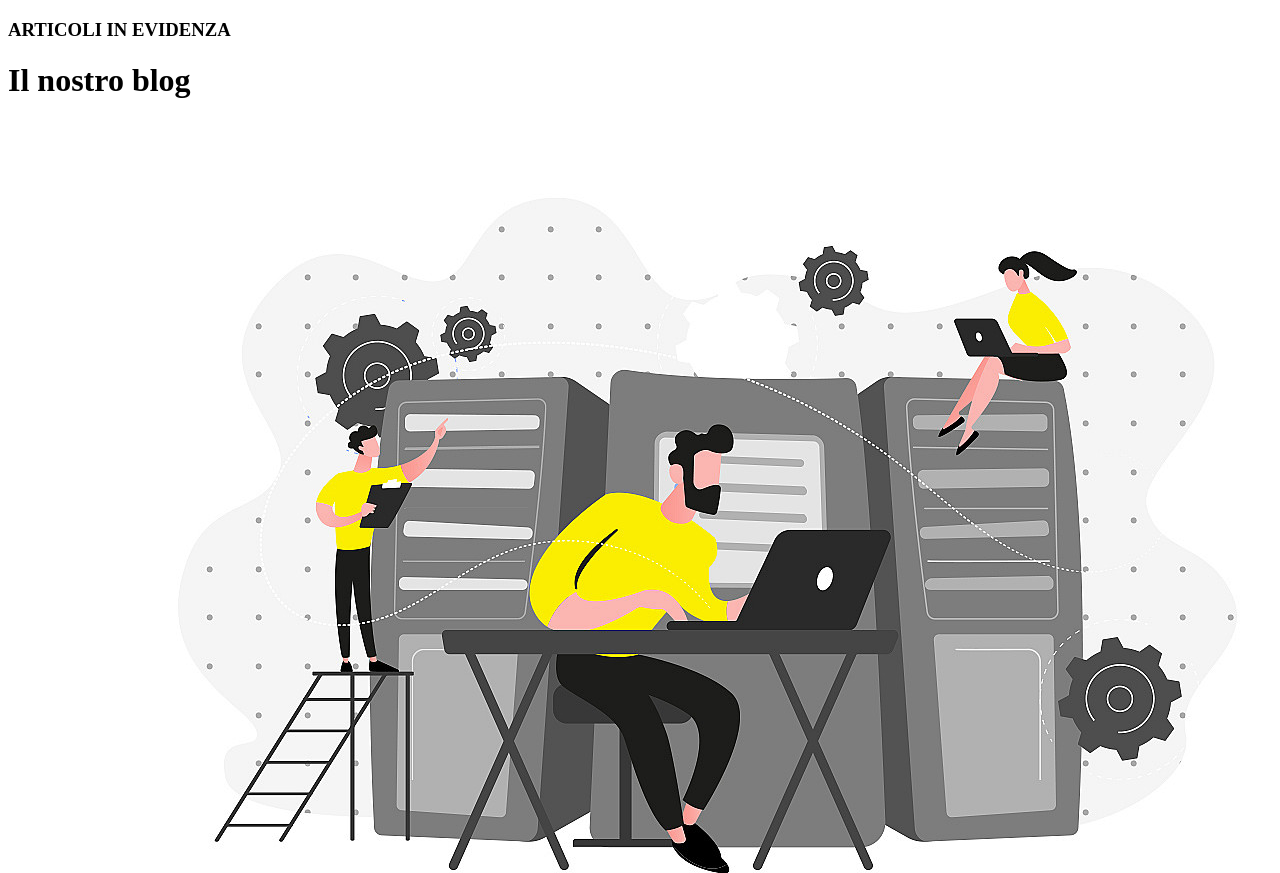
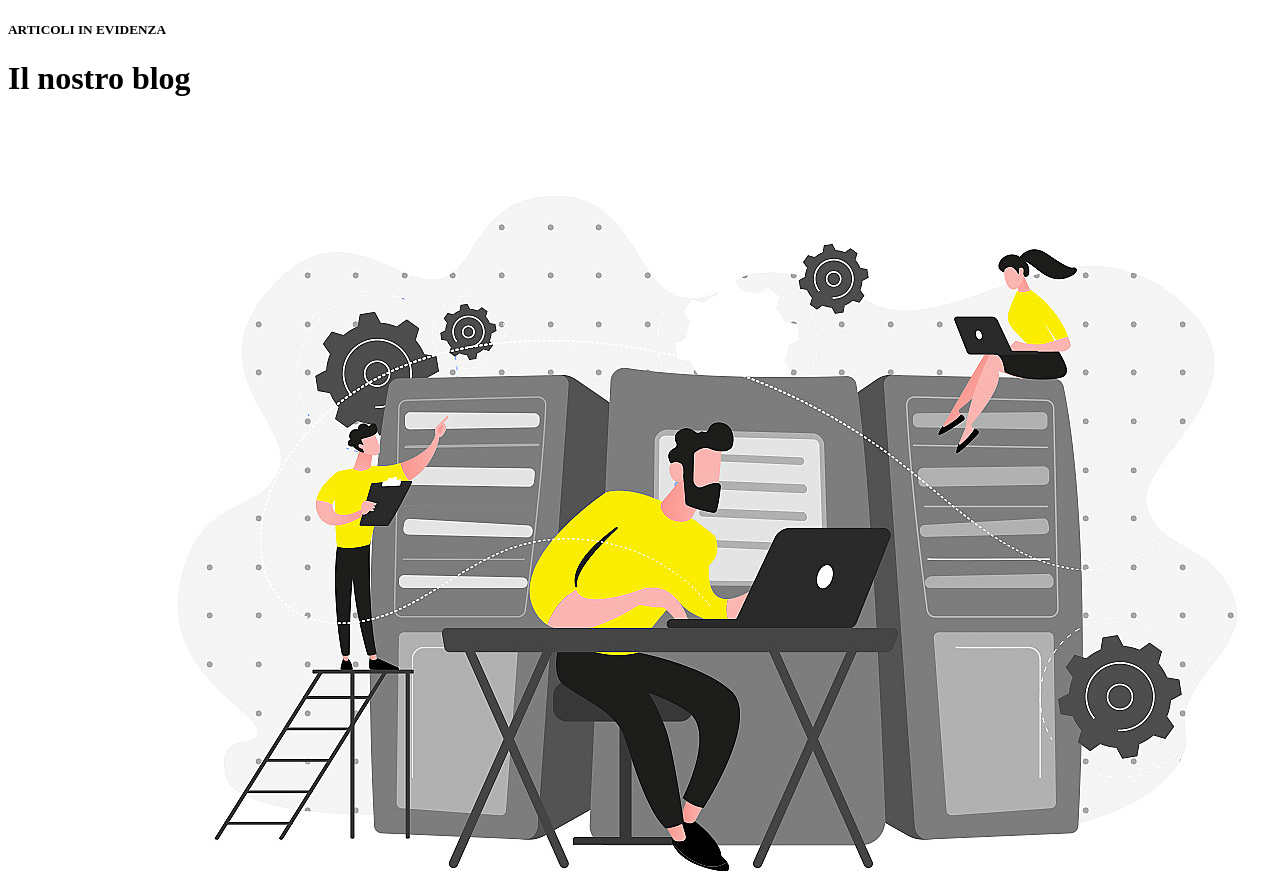
Before and after one commit to albertogucciardi/hack01-articoli, a plain HTML site: page index.html in a window 1280 px wide. Shown: the top 873 px of the page. Drawn offline with Linux system fonts and the light colour scheme.

Commit message:
update 04

```diff
--- a/index.html
+++ b/index.html
@@ -8,7 +8,7 @@
 <body>
     <div>
         <div>
-            <div><h3>ARTICOLI IN EVIDENZA<h3></div>
+            <div><h5>ARTICOLI IN EVIDENZA<h5></div>
             <div><h1>Il nostro blog</h1></div>
         </div>
         <div>
```
